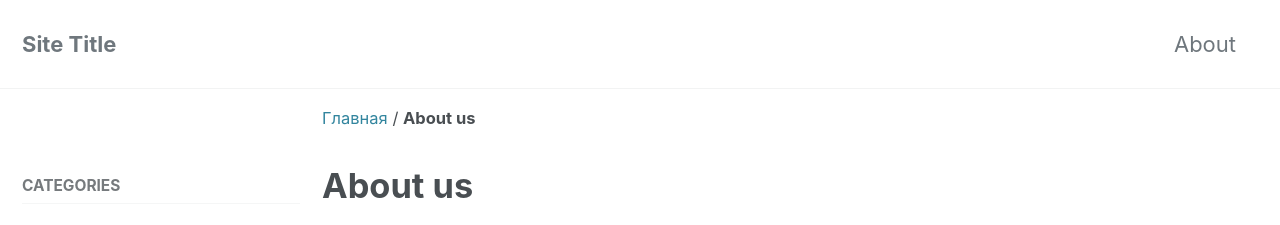
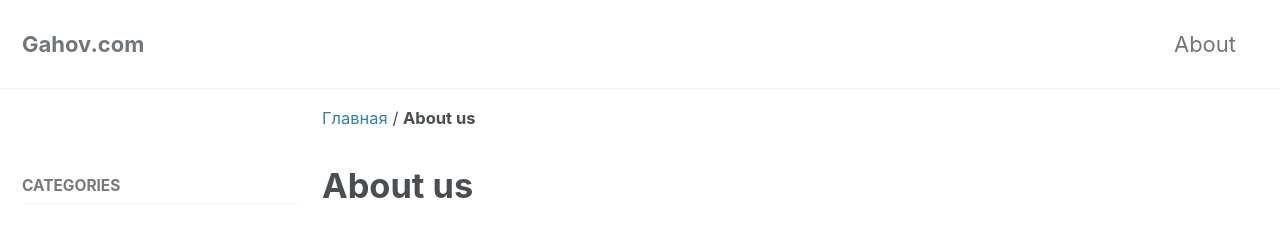
Before and after one commit to andrewgrow/andrewgrow.github.io, a Jekyll site: the page built from about.md, in a window 1280 px wide and 900 px high. Shown: the top 225 px of the window. Built offline with Jekyll 4.4.1, drawn with Linux system fonts in a browser that asks for light colours; cached includes are drawn as plain includes.

Commit message:
Update name

```diff
--- a/_config.yml
+++ b/_config.yml
@@ -18,7 +18,7 @@ minimal_mistakes_skin    : "default" # "air", "aqua", "contrast", "dark", "dirt"
 
 # Site Settings
 locale                   : "ru-RU"
-title                    : "Site Title"
+title                    : "Gahov.com"
 title_separator          : "-"
 name                     : "Gahov"
 description              : "Family Programming Website."
```
